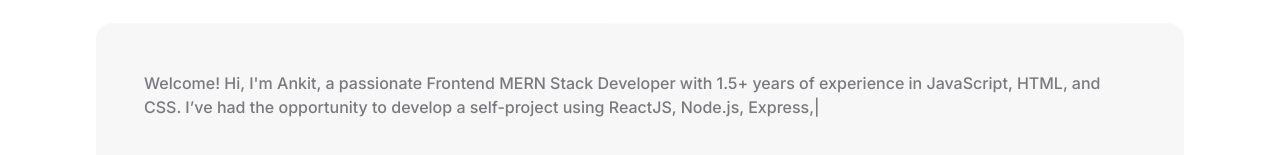
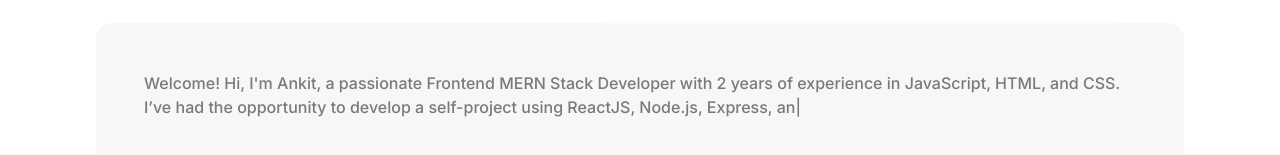
Before and after one commit to ankityadav456/My_Portfolio, a React (Vite) app: page / in a window 1280 px wide. Shown: the part 744-899 px from the top of the page. Built offline with nearby package versions, Linux system fonts and the light colour scheme.

Commit message:
contact update

```diff
--- a/src/components/About.jsx
+++ b/src/components/About.jsx
@@ -14,7 +14,7 @@ const aboutItems = [
     }
 ];
 
-const typingText = "Welcome! Hi, I'm Ankit, a passionate Frontend MERN Stack Developer with 1.5+ years of experience in JavaScript, HTML, and CSS. I’ve had the opportunity to develop a self-project using ReactJS, Node.js, Express, and MongoDB, which has enhanced my skills in both frontend and backend development."
+const typingText = "Welcome! Hi, I'm Ankit, a passionate Frontend MERN Stack Developer with 2 years of experience in JavaScript, HTML, and CSS. I’ve had the opportunity to develop a self-project using ReactJS, Node.js, Express, and MongoDB, which has enhanced my skills in both frontend and backend development."
 
 const About = () => {
     const [displayedText, setDisplayedText] = useState("");
--- a/src/components/Contact.jsx
+++ b/src/components/Contact.jsx
@@ -69,7 +69,7 @@ const Contact = () => {
 
           {/* Right Section - Contact Form */}
           <form
-            action="https://getform.io/f/adrrjdla"
+            action="https://getform.io/f/bxowedoa"
             method="POST"
             className="xl:pl-10 2xl:pl-20"
           >
```
Also changed, not shown: src/assets/images/Yumigo.png.
